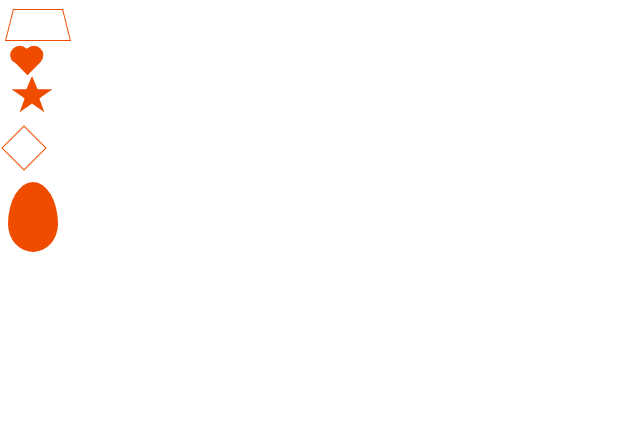
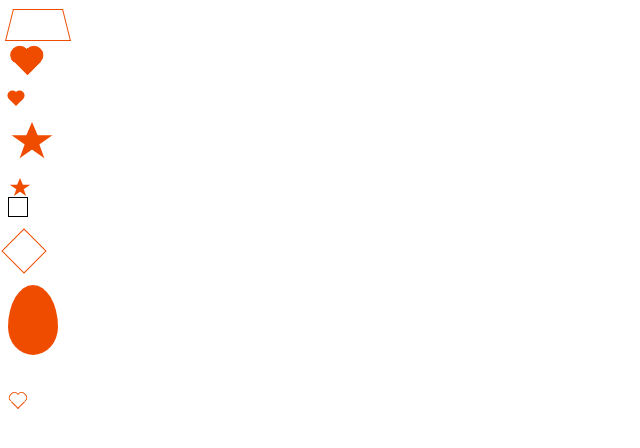
Before and after one commit to HenryFive/CSS-Shapes-20210426, a plain HTML site: page index.html in a window 1280 px wide. Shown: the whole page, without its empty margins (0-640 px from the left). Drawn offline with Linux system fonts and the light colour scheme.

Commit message:
added different sizes and fill

```diff
--- a/index.html
+++ b/index.html
@@ -9,10 +9,14 @@
         <!--    <i class="trapezoid"></i>   -->
         <div>
             <i class="trapezoid"></i>
+            <i class="heart2"></i><br><br><br>
+            <i class="heart-solid"></i><br><br>
+            <i class="star2"></i><br>
+            <i class="star"></i><div class="box"></div><br>
+            <i class="diamond"></i><br>
+            <div class="egg"></div> <br><br>
+
             <i class="heart"></i><br><br>
-            <i class="star"></i><br>
-            <i class="diamond"></i><br>
-            <div class="egg"></div>
         </div>
     </body>
 </html>
--- a/style.scss
+++ b/style.scss
@@ -1,5 +1,7 @@
 $primary:#EF4C00;
-
+*{
+  color:#EF4C00;
+}
 .trapezoid{
     display: block;
     border-top: 1px solid;
@@ -29,7 +31,7 @@ $primary:#EF4C00;
     //matrix(scaleX(),skewY(),skewX(),scaleY(),translateX(),translateY())
     transform: matrix(1, 0, .5, 1, 1, 1);
 }
-.heart{
+.heart2{
     color: $primary;
     position: absolute;
     margin-top: 12px;
@@ -42,7 +44,7 @@ $primary:#EF4C00;
     -webkit-transform: rotate(-45deg);
             transform: rotate(-45deg);
   }
-  .heart:before {
+  .heart2:before {
     content: '';
     position: absolute;
     top: -10px;
@@ -55,7 +57,7 @@ $primary:#EF4C00;
     border-left: solid 1px $primary;
     border-right: solid 1px $primary;
   }
-  .heart:after {
+  .heart2:after {
     content: '';
     position: absolute;
     top: 0px;
@@ -68,7 +70,39 @@ $primary:#EF4C00;
     border-right: solid 1px $primary;
     border-bottom: solid 1px $primary;
   }
-  .star {
+
+  .heart-solid {
+    background-color: currentColor;
+    display: inline-block;
+    height: 1em;
+    margin: 0 .3333em;
+    position: relative;
+    top: 0;
+    transform: rotate(-45deg);
+    width: 1em;
+    font-size: 10px;
+  }
+
+  .heart-solid:before,
+  .heart-solid:after {
+    content: "";
+    background-color: currentColor;
+    border-radius: 50%;
+    height: 1em;
+    position: absolute;
+    width: 1em;
+  }
+
+  .heart-solid:before {
+    top: -.5em;
+    left: 0;
+  }
+
+  .heart-solid:after {
+    left: .5em;
+    top: 0;
+  }
+  .star2 {
     position: relative;
 
     display: block;
@@ -107,6 +141,46 @@ $primary:#EF4C00;
       transform: rotate(35deg);
     }
   }
+  .star{
+    position: relative;
+
+    display: block;
+    width: 0;
+    height: 0;
+
+    margin-left: .9em;
+    margin-right: .9em;
+    margin-bottom: 1.2em;
+
+    border-right:  .3em solid transparent;
+    border-bottom: .7em  solid $primary;
+    border-left:   .3em solid transparent;
+
+    font-size: 10px;
+
+    &:before, &:after {
+      content: '';
+
+      display: block;
+      width: 0;
+      height: 0;
+
+      position: absolute;
+      top: .6em;
+      left: -1em;
+
+      border-right:  1em solid transparent;
+      border-bottom: .7em  solid $primary;
+      border-left:   1em solid transparent;
+
+      transform: rotate(-35deg);
+    }
+
+    &:after {
+      transform: rotate(35deg);
+    }
+
+  }
   .diamond{
     border: $primary 1px solid;
     content: '';
@@ -126,3 +200,49 @@ $primary:#EF4C00;
     -webkit-border-radius: 63px 63px 63px 63px / 108px 108px 72px 72px;
     border-radius: 50% 50% 50% 50% / 60% 60% 40% 40%;
     }
+
+    .box{
+      border: 1px solid #000;
+      width: 18px;
+      height: 18px;
+    }
+
+.heart{
+  color: $primary;
+  position: absolute;
+  margin-top: 6px;
+  margin-left: 5px;
+  width: 9px;
+  height: 9px;
+  border-left: solid 1px $primary;
+  border-bottom: solid 1px $primary;
+  //background-color: $primary;
+  -webkit-transform: rotate(-45deg);
+          transform: rotate(-45deg);
+}
+.heart:before {
+  content: '';
+  position: absolute;
+  top: -6px;
+  left: -1px;
+  width: 9px;
+  height: 5px;
+  border-radius: 5px 5px 0 0;
+  //background-color: $primary;
+  border-top: solid 1px $primary;
+  border-left: solid 1px $primary;
+  border-right: solid 1px $primary;
+}
+.heart:after {
+  content: '';
+  position: absolute;
+  top:-1px;
+  left: 9px;
+  width: 5px;
+  height: 9px;
+  border-radius: 0 5px 5px 0;
+  //background-color: $primary;
+  border-top: solid 1px $primary;
+  border-right: solid 1px $primary;
+  border-bottom: solid 1px $primary;
+}
```
Also changed, not shown: style.css, 1 other file.
